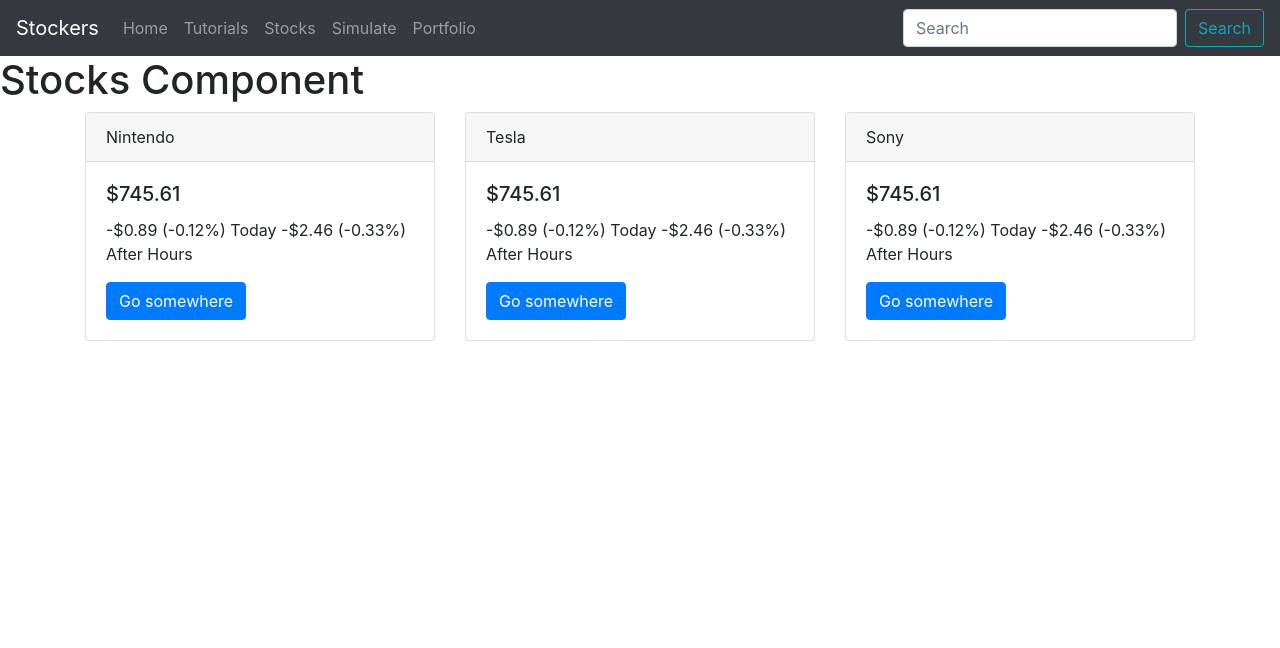
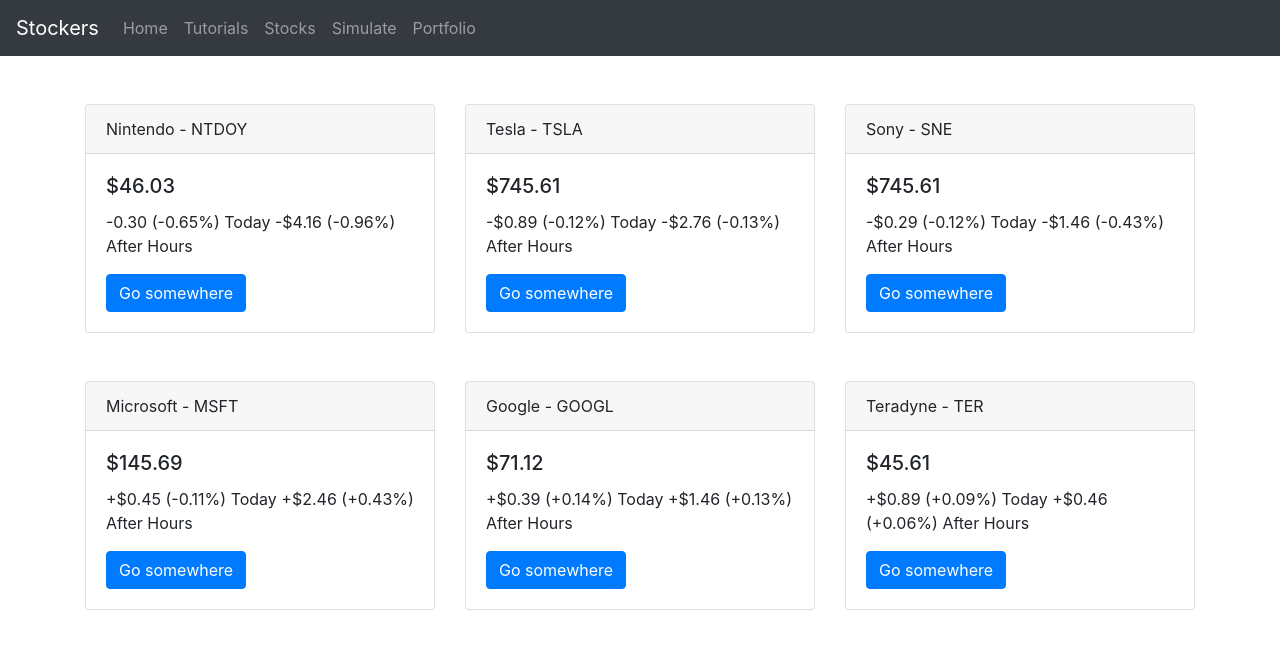
Before and after one commit to ViNguyen15/Stockers, a React (Create React App) app in the folder stockers/: page /stocks in a window 1280 px wide. Shown: the top 648 px of the page. Built offline with nearby package versions, Linux system fonts and the light colour scheme; no server answers.

Commit message:
Updated false data / added pictures

```diff
--- a/stockers/src/components/home.js
+++ b/stockers/src/components/home.js
@@ -5,7 +5,7 @@
     render() {
         return (
             <div>
-                <h1>Home component</h1>
+                <Image height="100%" width="100%" src="https://sevensreport.com/wp-content/uploads/2016/07/stock-market-3.jpg"/>
             </div>
         )
     }
--- a/stockers/src/components/navbar.js
+++ b/stockers/src/components/navbar.js
@@ -31,10 +31,6 @@
               <Nav.Link href="/simulate">Simulate</Nav.Link>
               <Nav.Link href="/portfolio">Portfolio</Nav.Link>
             </Nav>
-            <Form inline>
-              <FormControl type="text" placeholder="Search" className="mr-sm-2" />
-              <Button variant="outline-info">Search</Button>
-            </Form>
         </Navbar>
 
         <Switch>
--- a/stockers/src/components/stocks.js
+++ b/stockers/src/components/stocks.js
@@ -26,21 +26,35 @@
         console.log(this.jsonResponse);
         return (
         <React.Fragment>
-        <h1>Stocks Component</h1>
+            <br/><br/>
         <Container>
         <Row>
         <Col sm><StockCard
-        header="Nintendo"
+        header="Nintendo - NTDOY"
+        title="$46.03"
+        text="-0.30 (-0.65%) Today -$4.16 (-0.96%) After Hours"/></Col>
+    <Col sm><StockCard
+    header="Tesla - TSLA"
         title="$745.61"
-        text="-$0.89 (-0.12%) Today -$2.46 (-0.33%) After Hours"/></Col>
-    <Col sm><StockCard
-    header="Tesla"
+        text="-$0.89 (-0.12%) Today -$2.76 (-0.13%) After Hours"/></Col>
+    <Col sm><StockCard header="Sony - SNE"
         title="$745.61"
-        text="-$0.89 (-0.12%) Today -$2.46 (-0.33%) After Hours"/></Col>
-    <Col sm><StockCard header="Sony"
-        title="$745.61"
-        text="-$0.89 (-0.12%) Today -$2.46 (-0.33%) After Hours"/></Col>
-  </Row>
+        text="-$0.29 (-0.12%) Today -$1.46 (-0.43%) After Hours"/></Col>
+  </Row><br/><br/>
+  <Row>
+  <Col sm><StockCard
+        header="Microsoft - MSFT"
+        title="$145.69"
+        text="+$0.45 (-0.11%) Today +$2.46 (+0.43%) After Hours"/></Col>
+        <Col sm><StockCard
+        header="Google - GOOGL"
+        title="$71.12"
+        text="+$0.39 (+0.14%) Today +$1.46 (+0.13%) After Hours"/></Col>
+        <Col sm><StockCard
+        header="Teradyne - TER"
+        title="$45.61"
+        text="+$0.89 (+0.09%) Today +$0.46 (+0.06%) After Hours"/></Col>
+        </Row>
 </Container>
       </React.Fragment>
         );
--- a/stockers/src/components/tutorials.js
+++ b/stockers/src/components/tutorials.js
@@ -1,11 +1,45 @@
 import React, { Component } from 'react'
+import { Image, Card, Col, Row, Container } from 'react-bootstrap';
 
 export default class tutorials extends Component {
     render() {
         return (
-            <div>
-                <h1>Tutorials Component</h1>
-            </div>
+
+                <Container>
+                              <br/>
+  <br/>
+  <Row>
+    <Col></Col>
+    <Col xs={10}>  <Card>
+        <Card.Header><h3>Basic Stock Market Terms</h3></Card.Header>
+  <Card.Body><Image class="img-responsive center-block" width="100%" src="https://www.visualcapitalist.com/wp-content/uploads/2017/02/stock-market-terms-share.png"/></Card.Body>
+
+</Card></Col>
+    <Col></Col>
+  </Row>
+  <br/>
+  <br/>
+  <Row>
+    <Col></Col>
+    <Col xs={10}>  <Card>
+    <Card.Header><h3>Stock Market Indices</h3></Card.Header>
+    <Card.Body><Image class="img-responsive center-block" width="100%" src="https://www.visualcapitalist.com/wp-content/uploads/2017/07/stock-market-share.png"/></Card.Body>
+
+</Card></Col>
+    <Col></Col>
+  </Row>
+  <Row>
+    <Col></Col>
+    <Col xs={103}>
+    <br/>
+  <br/><Card>
+    <Card.Header><h3>Basic Guide to Stock Market Shares</h3></Card.Header>
+    <Card.Body><Image class="img-responsive center-block" width="100%" src="https://s3.amazonaws.com/thumbnails.venngage.com/template/00f9f2df-1e70-429b-b0d0-9c1fc95e0892.png"/></Card.Body>
+
+</Card></Col>
+    <Col></Col>
+  </Row>
+  </Container>
         )
     }
 }
```
Also changed, not shown: stockers/src/components/stock_market.jpg (renamed from stockers/src/images/stock_market.jpg).
